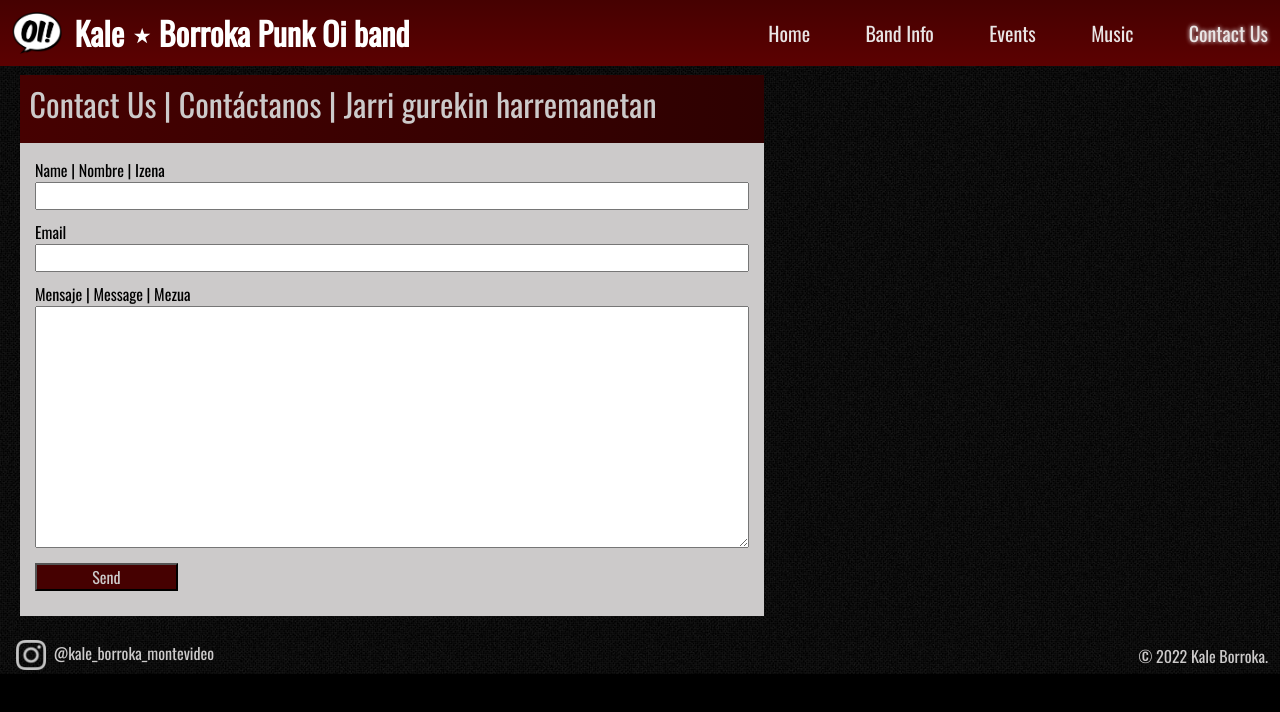
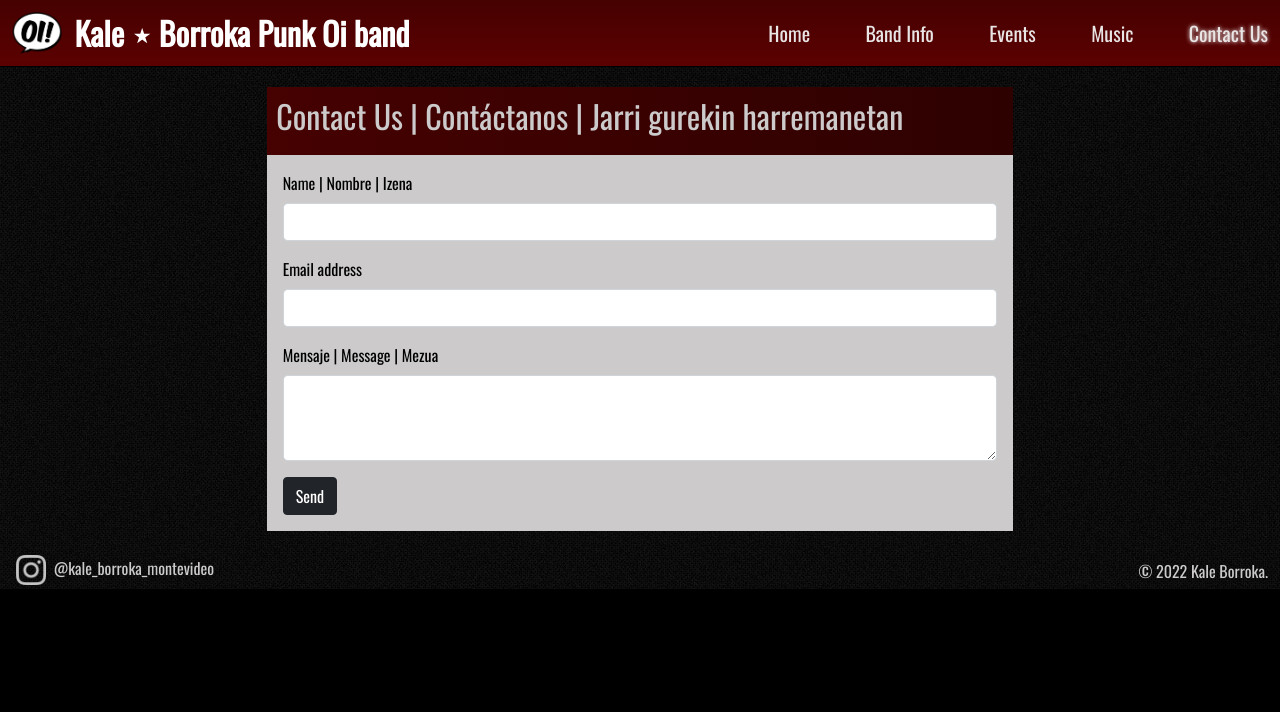
Before and after one commit to NirvanaRivera/kaleBorroka_NirvanaRivera, a plain HTML site: page pages/contact-us.html in a window 1280 px wide. Drawn offline with nearby package versions, Linux system fonts and the light colour scheme.

Commit message:
pasar formulario a bootstrap, arreglo de columna de imagenes en el band-info

```diff
--- a/css/main.css
+++ b/css/main.css
@@ -65,7 +65,7 @@ header {
 main{
     grid-area: content;
     /* compenzando por el fixed-top de header de bootstrap */
-    margin-top: 55px;
+    margin-top: 4.2em;
     padding: 20px;
     display: flex;
     flex-direction: column;
@@ -108,6 +108,7 @@ main{
 /* Band info */
 .historia{
     display: flex;
+
     flex-direction: row;
 }
 .historiaTexto{
@@ -129,15 +130,16 @@ main{
 .historiaImagen{
     display: flex;
     justify-content: center;
+    align-items: stretch;
     background-color: #460101;
     width: 39%;
+    text-align: center;
     padding: 1.5rem;
-    text-align: center;
-    align-self: center;
 }
 
 .historiaImagen img{
     width: 60%;
+    align-self: center;
 }
 
 /* animación imagenes historia */
@@ -293,16 +295,12 @@ main{
 /* Contact Us */
 .formulario{
     background-color: #cccaca;
-    width: 60%;
 }
 
 .formulario .subtitulo{
     padding: 0.6rem;
 }
 
-.formulario fieldset{
-    border: none;
-}
 
 .formulario legend{
     background-image: linear-gradient(to right, #460101, #2e0101);
@@ -310,36 +308,9 @@ main{
     margin: 0;
 }
 
-.camposFormulario{
-    padding: 15px;
-}
-
-.camposFormulario div{
-    margin-bottom: 10px;
-}
-
-.camposFormulario input{
-    width: 100%;
-}
-
-.camposFormulario textarea{
-    width: 100%;
-}
-
-.boton input{
-    background-color: #460101;
-    color: #cccaca;
-    width: 20%;
-}
-@media only screen and (min-width:768px) and (max-width: 1023px){
-    .formulario{
-        margin: 1rem auto;
-    }
-}
 @media only screen and (max-width:767px){
     .formulario{
         margin-top: 1rem;
-        width: 100%;
     }
 }
 
--- a/pages/contact-us.html
+++ b/pages/contact-us.html
@@ -42,9 +42,10 @@
                 </nav>
             </div>
         </header>
-        <main>
+        <main class="container-fluid">
             <!-- formulario de contacto -->
-            <div class="formulario">
+            <div class="row d-flex justify-content-center">
+                <div class="formulario col-lg-7 p-0">
                     <form action="">
                         <fieldset>
                             <legend>
@@ -52,30 +53,21 @@
                                     Contact Us | Contáctanos | Jarri gurekin harremanetan
                                 </h2>
                             </legend>
-                        <div class="camposFormulario">
-                            <div>
-                                <label for="nombre">
-                                    Name | Nombre | Izena
-                                </label>
-                                <input type="text" name="nombre">
+                            <div class="camposFormulario p-3">
+                                <div class="mb-3">
+                                    <label for="name" class="form-label">Name | Nombre | Izena</label>
+                                    <input type="text" class="form-control" id="name" placeholder="">
                                 </div>
-                            <div>
-                                <label for="email">
-                                    Email
-                                </label>
-                                <input type="email" name="email">
+                                <div class="mb-3">
+                                    <label for="email" class="form-label">Email address</label>
+                                    <input type="email" class="form-control" id="email" placeholder="">
                                 </div>
-                            <div>
-                                <label for="mensaje">
-                                    Mensaje | Message | Mezua
-                                </label>
-                                <div>
-                                    <textarea name="mensaje" id="" cols="30" rows="10"></textarea>
+                                  <div class="mb-3">
+                                    <label for="exampleFormControlTextarea1" class="form-label">Mensaje | Message | Mezua</label>
+                                    <textarea class="form-control" id="exampleFormControlTextarea1" rows="3"></textarea>
                                   </div>
-                            </div>
-                            <div class="boton">
-                                <input type="submit" value="Send">
-                            </div>
+                                  <button type="button" class="btn btn-dark">  Send </button>
+
                             </div>
                         </fieldset>
                     </form>
```
Lines whose indentation alone changed are shown as unchanged.
